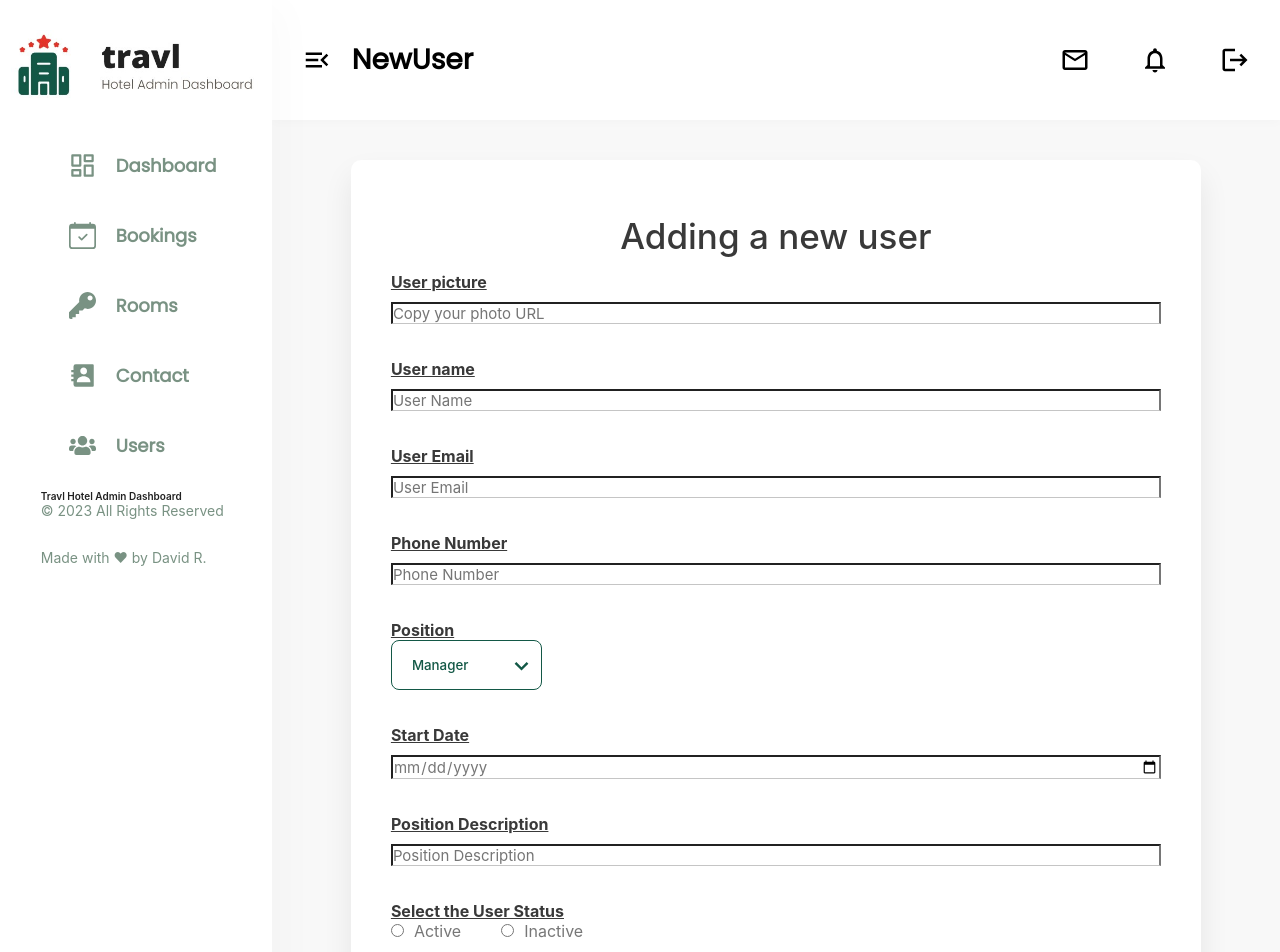
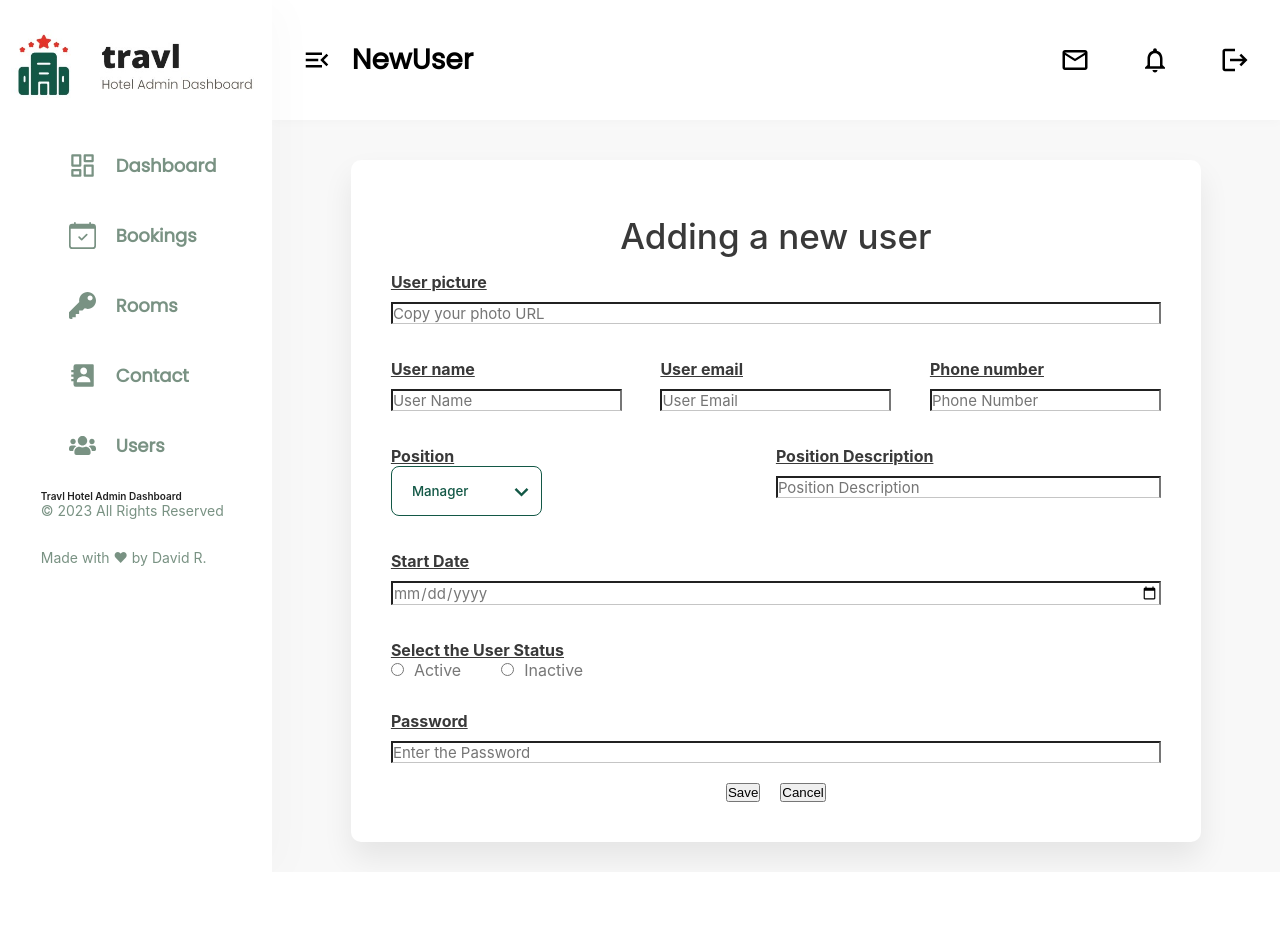
Before and after one commit to Davidrami12/miranda-dashboard, a React (Create React App) app: page /newUser in a window 1280 px wide. Shown: the top 952 px of the page. After the commit the page ends 872 px from the top, so only its background shows below. Built offline with nearby package versions, Linux system fonts and the light colour scheme; sample sign-in values are in the browser's storage.

Commit message:
Finish styles for adding new user form

```diff
--- a/src/components/users/UserForm.jsx
+++ b/src/components/users/UserForm.jsx
@@ -50,7 +50,8 @@ const UserForm = ({
                 onChange={handleInput}
               ></InputForm>
             </InputContainer>
-            <InputContainer>
+            <div style={{display: "flex", justifyContent: "space-between"}}>
+              <InputContainer style={{ width: "30%" }}>
                 <RadioDescription>User name</RadioDescription>
                 <InputForm
                   required
@@ -62,12 +63,11 @@ const UserForm = ({
                   onChange={handleInput}
                 ></InputForm>
               </InputContainer>
-
-            <InputContainer>
-              <RadioDescription>User Email</RadioDescription>
+              <InputContainer style={{ width: "30%" }}>
+                <RadioDescription>User email</RadioDescription>
                 <InputForm
                   required
-                type="text"
+                  type="email"
                   className="input-user"
                   value={currentUser.email}
                   placeholder="User Email"
@@ -75,8 +75,8 @@ const UserForm = ({
                   onChange={handleInput}
                 ></InputForm>
               </InputContainer>
-            <InputContainer>
-              <RadioDescription>Phone Number</RadioDescription>
+              <InputContainer style={{ width: "30%" }}>
+                <RadioDescription>Phone number</RadioDescription>
                 <InputForm
                   required
                   type="number"
@@ -87,9 +87,9 @@ const UserForm = ({
                   onChange={handleInput}
                 ></InputForm>
               </InputContainer>
-            <InputContainer
-              style={{ width: "fit-content", marginBottom: "2rem" }}
-            >
+            </div>
+            <div style={{display: "flex", justifyContent: "space-between"}}>
+              <InputContainer style={{ width: "fit-content", marginBottom: "2rem" }}>
                 <RadioDescription>Position</RadioDescription>
                 <DropdownMenu
                   type="white"
@@ -99,6 +99,19 @@ const UserForm = ({
                   handleInput={handleInput}
                 ></DropdownMenu>
               </InputContainer>
+              <InputContainer style={{ width: "50%" }}>
+                <RadioDescription>Position Description</RadioDescription>
+                <InputForm
+                  type="text"
+                  className="input-user"
+                  placeholder="Position Description"
+                  name="description"
+                  value={currentUser.description}
+                  onChange={handleInput}
+                ></InputForm>
+              </InputContainer>
+            </div>
+
             <InputContainer>
               <RadioDescription>Start Date</RadioDescription>
               <InputForm
@@ -112,17 +125,7 @@ const UserForm = ({
                 onChange={handleInput}
               ></InputForm>
             </InputContainer>
-            <InputContainer>
-              <RadioDescription>Position Description</RadioDescription>
-              <InputForm
-                type="text"
-                className="input-user"
-                placeholder="Position Description"
-                name="description"
-                value={currentUser.description}
-                onChange={handleInput}
-              ></InputForm>
-            </InputContainer>
+
             <InputContainer>
               <RadioDescription>Select the User Status</RadioDescription>
               <RadioInput
```
Lines whose indentation alone changed are shown as unchanged.
